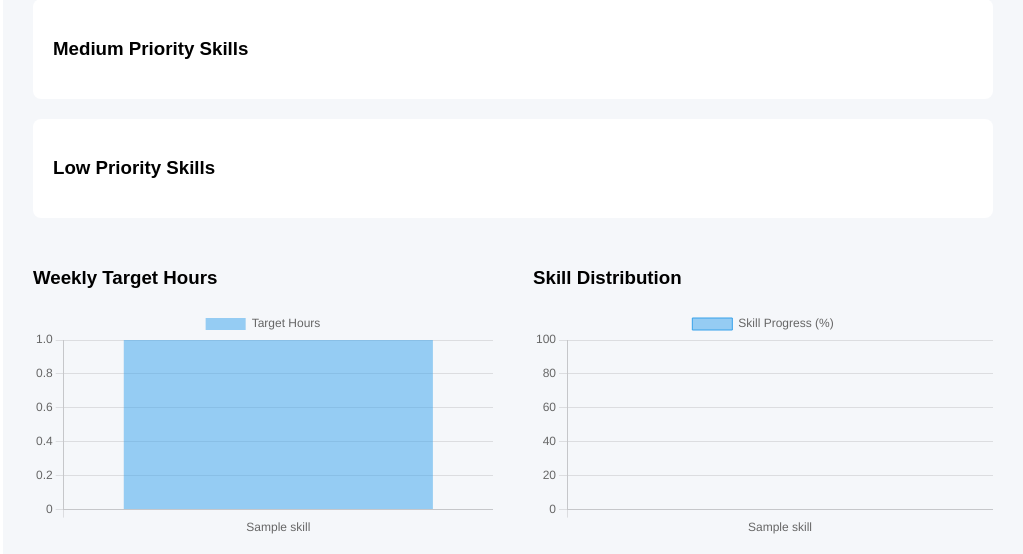
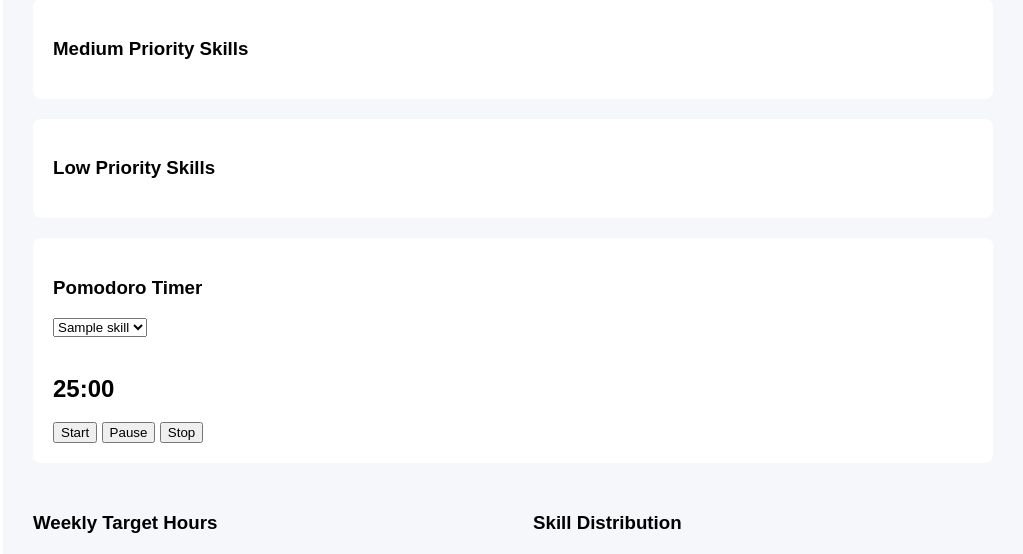
Before and after one commit to sormilabagui/student_skill_progress_analytics, a Flask app: page /user-dashboard in a window 1280 px wide. Shown: the part 1303-1857 px from the top of the page, without its empty margins (257-1280 px from the left). Run offline with Flask 3, Linux system fonts and the light colour scheme; a user stored in the database is signed in; tables that the repository leaves empty hold one stand-in row (values such as "Sample post").

Commit message:
update...

```diff
--- a/app/routes.py
+++ b/app/routes.py
@@ -1,8 +1,8 @@
-from flask import Blueprint, render_template, request, redirect, url_for
+from flask import Blueprint, render_template, request, redirect, url_for, jsonify
 from .models import SkillCategory, Skill, UserSkill, Goal, Progress
 from .extensions import db
 from flask_login import login_required, current_user
-from datetime import datetime, timedelta
+from datetime import datetime, timedelta, date
 
 main = Blueprint('main', __name__)
 
@@ -252,3 +252,24 @@ def add_progress():
         return redirect(url_for("main.user_dashboard"))
 
     return render_template("add_progress.html", user_skills=user_skills)
+
+
+@main.route("/timer-progress", methods=["POST"])
+@login_required
+def timer_progress():
+
+    data = request.get_json()
+
+    skill_id = data.get("skill_id")
+    hours = data.get("hours")
+
+    progress = Progress(
+        user_id=current_user.id,
+        skill_id=skill_id,
+        hours_spent=hours
+    )
+
+    db.session.add(progress)
+    db.session.commit()
+
+    return {"status": "success"}
--- a/app/static/js/user_dashboard.js
+++ b/app/static/js/user_dashboard.js
@@ -72,3 +72,101 @@ document.addEventListener("DOMContentLoaded", function () {
     });
 
 });
+
+let timer;
+let timeLeft = 25 * 60;
+let startTime;
+let isPaused = false;
+
+function startTimer() {
+
+    if (!isPaused) {
+        startTime = new Date();
+    }
+
+    clearInterval(timer);
+
+    timer = setInterval(() => {
+
+        timeLeft--;
+
+        let minutes = Math.floor(timeLeft / 60);
+        let seconds = timeLeft % 60;
+
+        document.getElementById("timer").innerText =
+        `${minutes}:${seconds < 10 ? "0" : ""}${seconds}`;
+
+        if (timeLeft <= 0) {
+
+            clearInterval(timer);
+            saveProgress();
+
+            alert("Pomodoro Completed!");
+
+            resetTimer();
+        }
+
+    }, 1000);
+
+    isPaused = false;
+    document.getElementById("pauseBtn").innerText = "Pause";
+}
+
+function pauseTimer() {
+
+    if (!isPaused) {
+
+        clearInterval(timer);
+        isPaused = true;
+
+        document.getElementById("pauseBtn").innerText = "Resume";
+
+    } else {
+
+        startTimer();
+    }
+
+}
+
+function stopTimer() {
+
+    clearInterval(timer);
+
+    saveProgress();
+
+    resetTimer();
+
+}
+
+function resetTimer() {
+
+    timeLeft = 25 * 60;
+    document.getElementById("timer").innerText = "25:00";
+    document.getElementById("pauseBtn").innerText = "Pause";
+    isPaused = false;
+}
+
+function saveProgress() {
+
+    const skillId = document.getElementById("skillSelect").value;
+
+    const endTime = new Date();
+
+    const seconds = Math.floor((endTime - startTime) / 1000);
+
+    const hours = seconds / 3600;
+
+    if (hours <= 0) return;
+
+    fetch("/timer-progress", {
+        method: "POST",
+        headers: {
+            "Content-Type": "application/json"
+        },
+        body: JSON.stringify({
+            skill_id: skillId,
+            hours: hours
+        })
+    });
+
+}
--- a/app/templates/user_dashboard.html
+++ b/app/templates/user_dashboard.html
@@ -197,7 +197,7 @@
             {% endfor %}
             </ul>
 
-            </div>
+        </div>
 
 
             <div class="section">
@@ -224,6 +224,29 @@
             </ul>
 
             </div>
+
+
+        <div class="section">
+
+            <h3>Pomodoro Timer</h3>
+
+            <select id="skillSelect">
+                {% for us in user_skills %}
+                <option value="{{ us.skill.id }}">
+                    {{ us.skill.skill_name }}
+                </option>
+                {% endfor %}
+            </select>
+
+            <br><br>
+
+            <h2 id="timer">25:00</h2>
+
+            <button onclick="startTimer()">Start</button>
+            <button onclick="pauseTimer()" id="pauseBtn">Pause</button>
+            <button onclick="stopTimer()">Stop</button>
+
+        </div>
 
         <div style="display:flex; gap:40px; margin-top:30px;">
 
```
